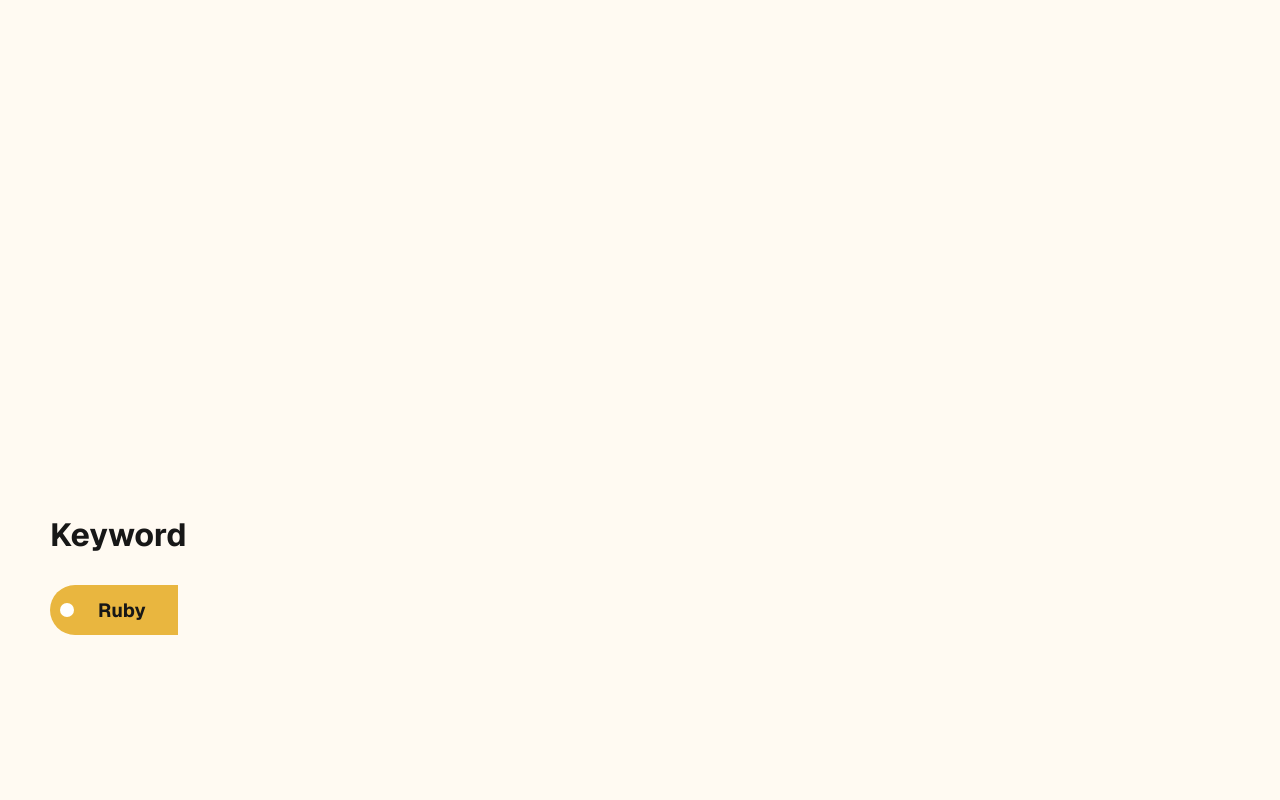
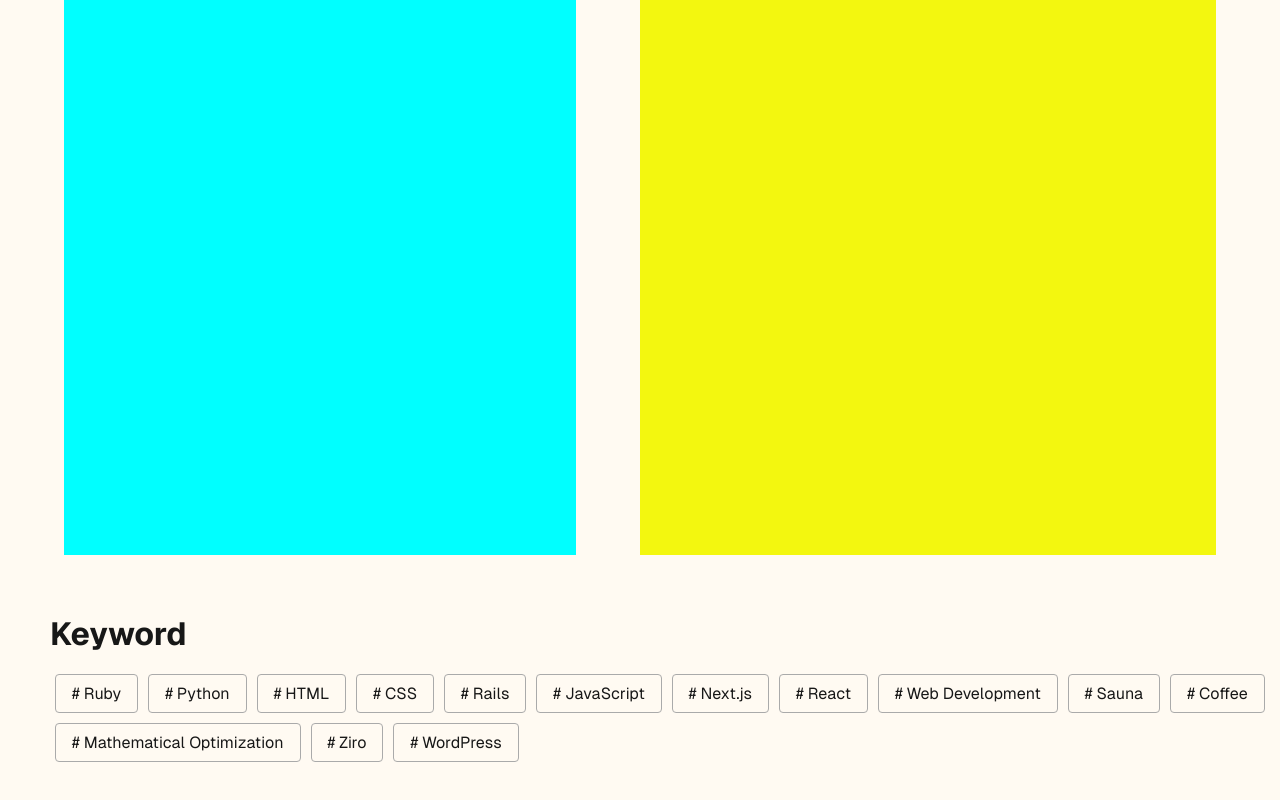
Before and after one commit to 0gawa/my-home-page-1, a Next.js app: page / in a window 1280 px wide. Shown: the part 1834-2634 px from the top of the page. Built offline with nearby package versions, Linux system fonts and the light colour scheme.

Commit message:
今日はなんだか冷え込んでいた

```diff
--- a/src/app/page.module.css
+++ b/src/app/page.module.css
@@ -41,21 +41,26 @@
   grid-row-start: 2;
 }
 
-.main code {
-  font-family: inherit;
-  background: var(--gray-alpha-100);
-  padding: 2px 4px;
-  border-radius: 4px;
-  font-weight: 600;
-}
-
 .main .box{
   height: 90lvh;
   width: 100%;
 }
 
 .main .box:nth-child(1){
+  height: 100lvh;
+  margin-top: -70px;
   position: relative;
+  background-image: url("images/top/beach_01.jpeg");
+  background-repeat: no-repeat;
+  background-position: center;
+  background-size: cover;
+  z-index: -1;
+}
+
+.main .box:nth-child(3){
+  display: flex;
+  flex-direction: column;
+  grid-row-start: auto;
 }
 
 .main .big_title{
@@ -64,6 +69,22 @@
   top: 50%;
   left: 10%;
   transform: translateY(-60%);
+  color: rgb(255, 250, 242);
+}
+
+.main .profileBox{
+  display: inline-block;
+  background-color: aqua;
+  width: 40%;
+  height: 100%;
+  margin: 0 5%;
+}
+
+.main .expressBox{
+  display: inline-block;
+  background-color: rgb(243, 247, 15);
+  width: 45%;
+  height: 100%;
 }
 
 .h1_title{
@@ -71,9 +92,7 @@
 }
 
 .tag_box{
-  margin-top: 10px;
   padding-left: 50px;
-  gap: 8px;
 }
 
 a.primary {
--- a/src/app/page.tsx
+++ b/src/app/page.tsx
@@ -23,15 +23,35 @@ export default function Home() {
           <h1 className={styles.h1_title}>Portfolio</h1>
         </div>
 
-        <div className={styles.box}>
+        <div>
           <h1 className={styles.h1_title}>About me</h1>
+          <div className={styles.box}>
+            <div className={styles.profileBox}>
 
+            </div>
+            <div className={styles.expressBox}>
+
+            </div>
+          </div>
         </div>
 
         <div className={styles.box}>
           <h1 className={styles.h1_title}>Keyword</h1>
           <div className={styles.tag_box}>
             <Tag content={"Ruby"}></Tag>
+            <Tag content={"Python"}></Tag>
+            <Tag content={"HTML"}></Tag>
+            <Tag content={"CSS"}></Tag>
+            <Tag content={"Rails"}></Tag>
+            <Tag content={"JavaScript"}></Tag>
+            <Tag content={"Next.js"}></Tag>
+            <Tag content={"React"}></Tag>
+            <Tag content={"Web Development"}></Tag>
+            <Tag content={"Sauna"}></Tag>
+            <Tag content={"Coffee"}></Tag>
+            <Tag content={"Mathematical Optimization"}></Tag>
+            <Tag content={"Ziro"}></Tag>
+            <Tag content={"WordPress"}></Tag>
           </div>
         </div>
 
--- a/src/app/ui/layouts/tag.css
+++ b/src/app/ui/layouts/tag.css
@@ -1,19 +1,10 @@
 .tagBox{
-    position: relative;
     display: inline-block;
-    padding: .8rem 2rem .8rem 3rem;
-    border-radius: 100vh 0 0 100vh;
-    font-size: 1.2rem;
-    background: rgb(233, 182, 63);
-    font-weight: bolder;
+    align-items: center;
+    padding: .5rem 1rem .5rem 1rem;
+    margin: 0 5px 10px 5px;
+    border: 1px solid #aaa;
+    border-radius: 4px;
+    font-size: 1.0rem;
+    width: auto;
 }
-.tagBox:before {
-    position: absolute;
-    top: calc(50% - 7px);
-    left: 10px;
-    width: 14px;
-    height: 14px;
-    content: '';
-    border-radius: 50%;
-    background: #fff;
-}
--- a/src/app/ui/tag.tsx
+++ b/src/app/ui/tag.tsx
@@ -3,7 +3,7 @@ import "@/app/ui/layouts/tag.css"
 export default function Tag({content = "coming soon"}){
     return (
         <p className={"tagBox"}>
-            {content}
+            # {content}
         </p>
     )
 }
```
